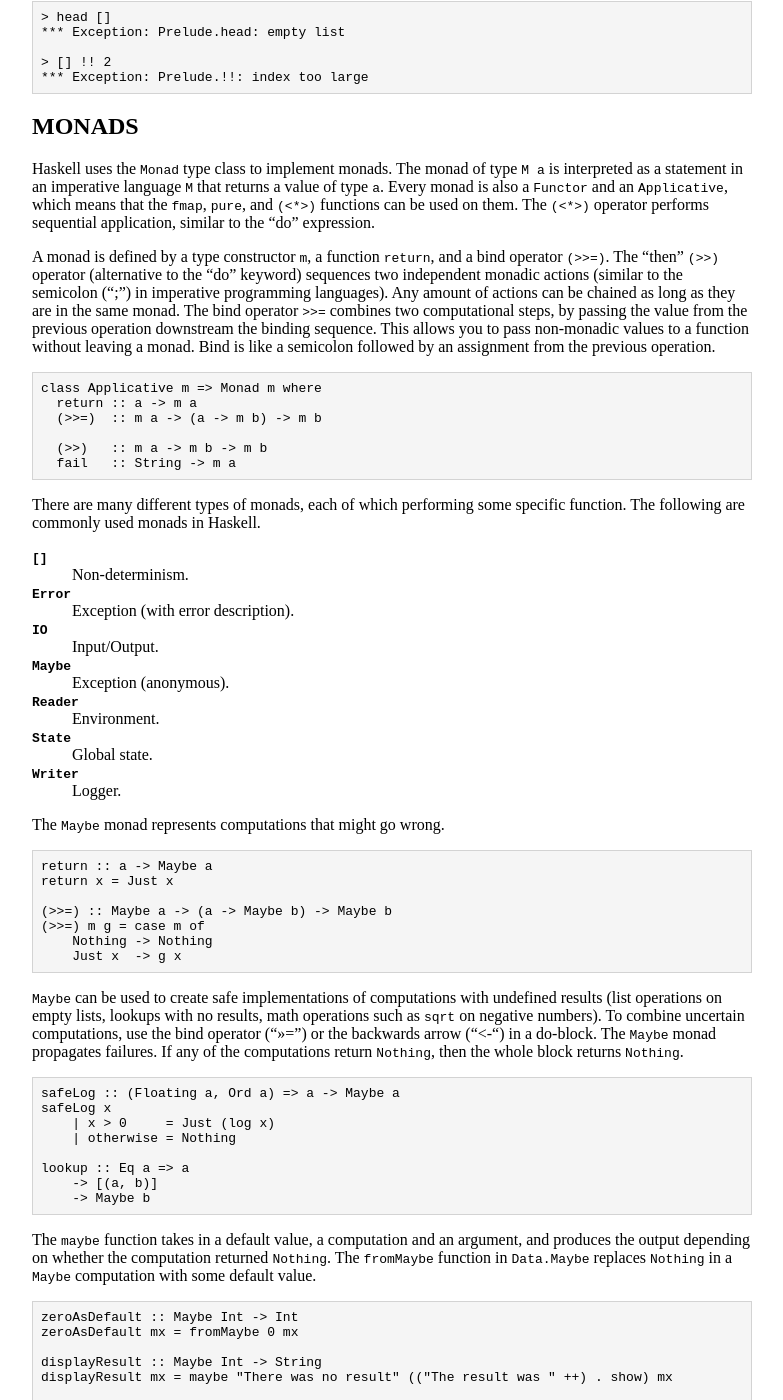
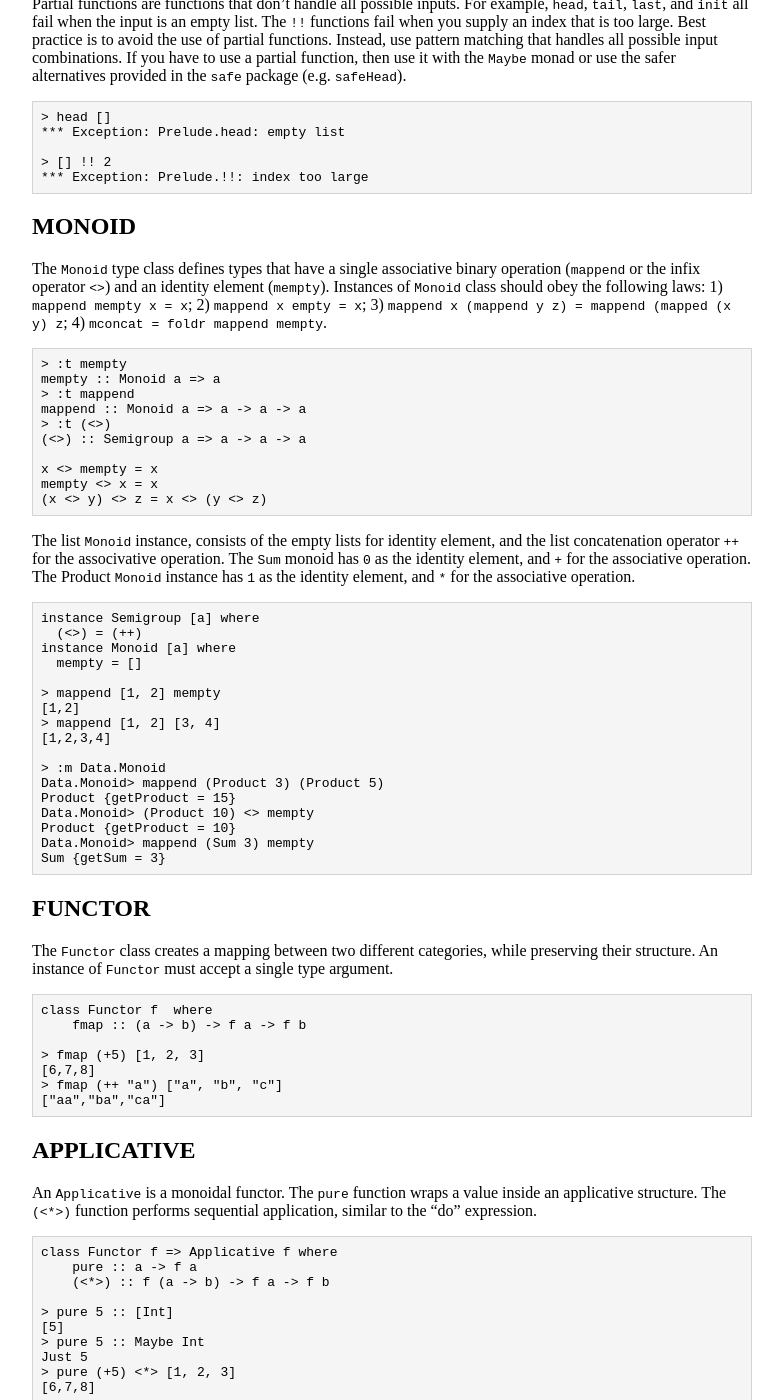
Before and after one commit to maxkossek/maxkossek.github.io, a Jekyll site: the page built from _posts/2020-05-28-haskell.md, in a window 1280 px wide and 1400 px high, scrolled down 18459 px. Shown: the whole window, without its empty margins (248-1031 px from the left). Built offline with Jekyll 4.4.1, drawn with Linux system fonts in a browser that asks for light colours; some of the changed text lies outside the part shown.

Commit message:
Update Applicative section of Haskell page.

````diff
--- a/_posts/2020-05-28-haskell.md
+++ b/_posts/2020-05-28-haskell.md
@@ -169,7 +169,7 @@
 isL :: Char -> Bool
 ```
 
-The `:kind` or `:k` interactive command evalautes the kind of a data type. A data type of kind `* -> *` maps one kind `*` to another kind `*`.
+The `:kind` or `:k` interactive command evaluates the kind of a data type. A data type of kind `* -> *` maps one kind `*` to another kind `*`. Higher-kinded types are not types until they are fully applied.
 ```
 > :k Int
 Int :: *
@@ -236,10 +236,10 @@
 
 
 
-CUSTOM TYPES
-------------
-
-Haskell also allows users to define their own types (using a `data` declaration), assign alternative names to existing types (using the `type` declaration), and define new types as equivalent to existing ones (using the `newtype` declaration). Type names and constructor function names must start with a capital letter.
+CUSTOM DATA TYPES
+-----------------
+
+Type names and constructor function names must start with a capital letter. A "data" declaration creates an user-defined type. A "type" declaration defines an alternative name for an existing types. A "newtype" declaration defines a new types as equivalent to an existing one. The `type` and `newtype` custom data types ensure no additional run-time overhead.
 ```
 newtype Negatives = Negatives Integer deriving (Eq, Show)
 
@@ -257,28 +257,26 @@
 showDate (Date y m d) = show y ++ "-" ++ show m ++ "-" ++ show d
 ```
 
-The syntax of a `data` declaration is `data DataType = ConstructorName [types] | ConstructorName2 [types] | ...`.
-```
-data Complex a = Num a => Complex a a
-
-data Complex a = Num a => Complex { real :: a, img :: a}
-c = Complex 1.0 2.0
-z = Complex { real = 3, img = 4 }
-real c -> 1.0
-img z -> 4
-```
-
-An enumeration is a `data` declaration where none of the constructors take in any arguments.
+The syntax of a `data` declaration is `data DataType = ConstructorName [types] | ConstructorName2 [types] | ...`. An enumeration is a `data` declaration where none of the constructors take in any arguments.
 ```
 data Month = January | February | March
-data Bool = Richtig | Falsch
+
+data Bool = T | F
+
+data Time = ITime Int Int Int | StrTime String String String | Bool
+  deriving (Eq, Show)
 ```
 
 A parameterized type consists of one or more type parameters. The `Maybe` type is commonly used to handle failures. The `Either` type specifies that a function can return one of a number of types.
 ```
 data Maybe a = Nothing | Just a
 
-data Either a b = Left a | Right a
+safeDiv :: Float -> Float -> Maybe Float
+safeDiv x y
+  | y == 0    = Nothing
+  | otherwise = Just (x / y)
+
+data Either a b = Left a | Right b
 
 respond :: Int -> Either String Int
 respond x
@@ -877,7 +875,7 @@
 32
 ```
 
-The `(.)` function composition operator is a short-hand for writing function compositions with high precedence. If `f` and `g` are functions, then `f . g` is the function which does first `g` and then `f`. Calling `(f . g) x` is equivalent to `f (g x)`; calling `(f . g . h) x` is equivalent to `f (g (h x))`. By chaining the functions, it is possible to define a function without referencing its arguments ("point-free" style).
+The `(.)` function composition operator is a short-hand for writing function compositions with high precedence. If `f` and `g` are functions, then `f . g` is the function which first does `g` and then `f`. Calling `(f . g) x` is equivalent to `f (g x)`; calling `(f . g . h) x` is equivalent to `f (g (h x))`. By chaining the functions, it is possible to define a function without referencing its arguments ("point-free" style).
 ```
 > :t (.)
 (.) :: (b -> c) -> (a -> b) -> a -> c
@@ -1081,6 +1079,14 @@
 ```
 contrivedMap f [] = []
 contrivedMap f list@(x:xs) = f list x : contrivedMap f xs
+
+> g xs@(x:_) = x : xs
+> g [1, 2, 3]
+[1,1,2,3]
+
+> f t@(a, b) = (t, (a + 1, b + 1))
+> f (1, 2)
+((1,2),(2,3))
 ```
 
 Record syntax allows you to name the values in a datatype. Records have the syntax: `{ name :: value, name2 :: value2 }`. Haskell automatically creates a function that allows you retrieve the value inside a structure. Naming the records also allows you to specify the fields in any order.
@@ -1116,10 +1122,117 @@
 ```
 
 
+
+MONOID
+------
+
+The `Monoid` type class defines types that have a single associative binary operation (`mappend` or the infix operator `<>`) and an identity element (`mempty`). Instances of `Monoid` class should obey the following laws: 1) `mappend mempty x = x`; 2) `mappend x empty = x`; 3) `mappend x (mappend y z) = mappend (mapped (x y) z`; 4) `mconcat = foldr mappend mempty`.
+```
+> :t mempty
+mempty :: Monoid a => a
+> :t mappend
+mappend :: Monoid a => a -> a -> a
+> :t (<>)
+(<>) :: Semigroup a => a -> a -> a
+
+x <> mempty = x
+mempty <> x = x
+(x <> y) <> z = x <> (y <> z)
+```
+
+The list `Monoid` instance, consists of the empty lists for identity element, and the list concatenation operator `++` for the associvative operation. The `Sum` monoid has `0` as the identity element, and `+` for the associative operation. The Product `Monoid` instance has `1` as the identity element, and `*` for the associative operation.
+```
+instance Semigroup [a] where
+  (<>) = (++)
+instance Monoid [a] where
+  mempty = []
+
+> mappend [1, 2] mempty
+[1,2]
+> mappend [1, 2] [3, 4]
+[1,2,3,4]
+
+> :m Data.Monoid
+Data.Monoid> mappend (Product 3) (Product 5)
+Product {getProduct = 15}
+Data.Monoid> (Product 10) <> mempty
+Product {getProduct = 10}
+Data.Monoid> mappend (Sum 3) mempty
+Sum {getSum = 3}
+```
+
+
+
+FUNCTOR
+-------
+
+The `Functor` class creates a mapping between two different categories, while preserving their structure. An instance of `Functor` must accept a single type argument.
+```
+class Functor f  where
+    fmap :: (a -> b) -> f a -> f b
+
+> fmap (+5) [1, 2, 3]
+[6,7,8]
+> fmap (++ "a") ["a", "b", "c"]
+["aa","ba","ca"]
+```
+
+
+
+APPLICATIVE
+-----------
+
+An `Applicative` is a monoidal functor. The `pure` function wraps a value inside an applicative structure. The `(<*>)` function performs sequential application, similar to the "do" expression.
+```
+class Functor f => Applicative f where
+    pure :: a -> f a
+    (<*>) :: f (a -> b) -> f a -> f b
+
+> pure 5 :: [Int]
+[5]
+> pure 5 :: Maybe Int
+Just 5
+> pure (+5) <*> [1, 2, 3]
+[6,7,8]
+```
+
+The list `Applicative` maps a list of functions over a list of values. The `Applicative Maybe` applies a partial function if both the first and the second arguments are `Just`, else it returns `Nothing`.
+```
+> [(*3), (+5)] <*> [1, 2, 3]
+[3,6,9,6,7,8]
+
+> ("hello ", (+3)) <*> ("world", 5)
+("hello world",8)
+
+> Just (*3) <*> Just 5
+Just 15
+> Just (*3) <*> Nothing
+Nothing
+> Nothing <*> Just 3
+Nothing
+```
+
+`The `lift` family of functions in `Control.Applicative` are like the `fmap` function but with an `Applicative` typeclass constraint.
+```
+liftA :: Applicative f => (a -> b) -> f a -> f b
+liftA2 :: Applicative f => (a -> b -> c) -> f a -> f b -> f c
+liftA3 :: Applicative f => (a -> b -> c -> d) -> f a -> f b -> f c -> f d
+
+> :m Control.Applicative
+Control.Applicative> liftA (+5) [1, 2, 3]
+[6,7,8]
+Control.Applicative> liftA2 (+) [1, 2] [3, 4]
+[4,5,5,6]
+Control.Applicative> liftA2 (,) [1, 2] [3, 4]
+[(1,3),(1,4),(2,3),(2,4)]
+```
+
+
+
 MONADS
 ------
 
-Haskell uses the `Monad` type class to implement monads. The monad of type `M a` is interpreted as a statement in an imperative language `M` that returns a value of type `a`. Every monad is also a `Functor` and an `Applicative`, which means that the `fmap`, `pure`, and `(<*>)` functions can be used on them. The `(<*>)` operator performs sequential application, similar to the "do" expression.
+Haskell uses the `Monad` type class to implement monads. The monad of type `M a` is interpreted as a statement in an imperative language `M` that returns a value of type `a`. Every monad is also a `Functor` and an `Applicative`, which means that the `fmap`, `pure`, and `(<*>)` functions can be used on them.
 
 A monad is defined by a type constructor `m`, a function `return`, and a bind operator `(>>=)`. The "then" `(>>)` operator (alternative to the "do" keyword) sequences two independent monadic actions (similar to the semicolon (";") in imperative programming languages). Any amount of actions can be chained as long as they are in the same monad. The bind operator `>>=` combines two computational steps, by passing the value from the previous operation downstream the binding sequence. This allows you to pass non-monadic values to a function without leaving a monad. Bind is like a semicolon followed by an assignment from the previous operation.
 ```
@@ -1235,23 +1348,6 @@
 state :: (s -> (a, s)) -> State s a
 ```
 
-The `Monoid` type class defines types that fulfill the identity and associativity property. Lists and the addition and multiplication operations are basic examples of monoids.
-```
-x <> mempty = x
-mempty <> x = x
-(x <> y) <> z = x <> (y <> z)
-
-instance Semigroup [a] where
-  (<>) = (++)
-instance Monoid [a] where
-  mempty = []
-
-instance Num n => Semigroup (Product n) where
-  Product x <> Product y = Product (x * y)
-instance Num n => Monoid (Product n) where
-  mempty = Product 1
-```
-
 
 
 LIBRARIES AND MODULES
@@ -1505,6 +1601,7 @@
 
 
 
+
 References: [^allen] [^esposito] [^lipovaca] [^upenn] [^wikibooks_haskell] [^wikibooks_scm]
 
 [^allen]: Allen, Christopher (2015). Haskell Programming From First Principles.
````
Also changed, not shown: other parts of _posts/2020-05-28-haskell.md (+5 -5 lines).
